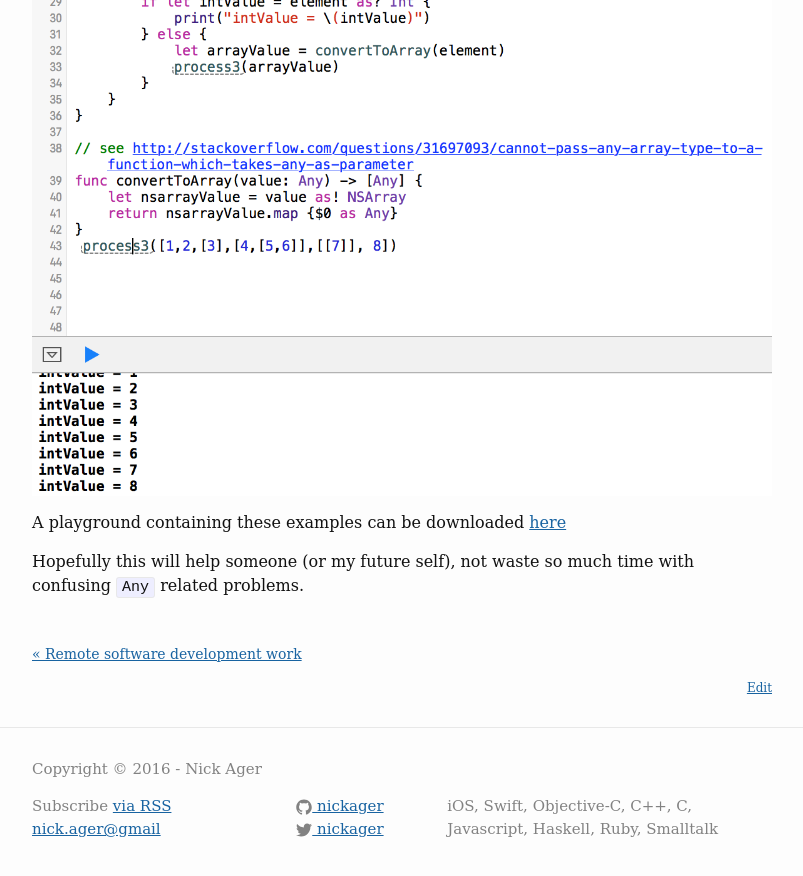
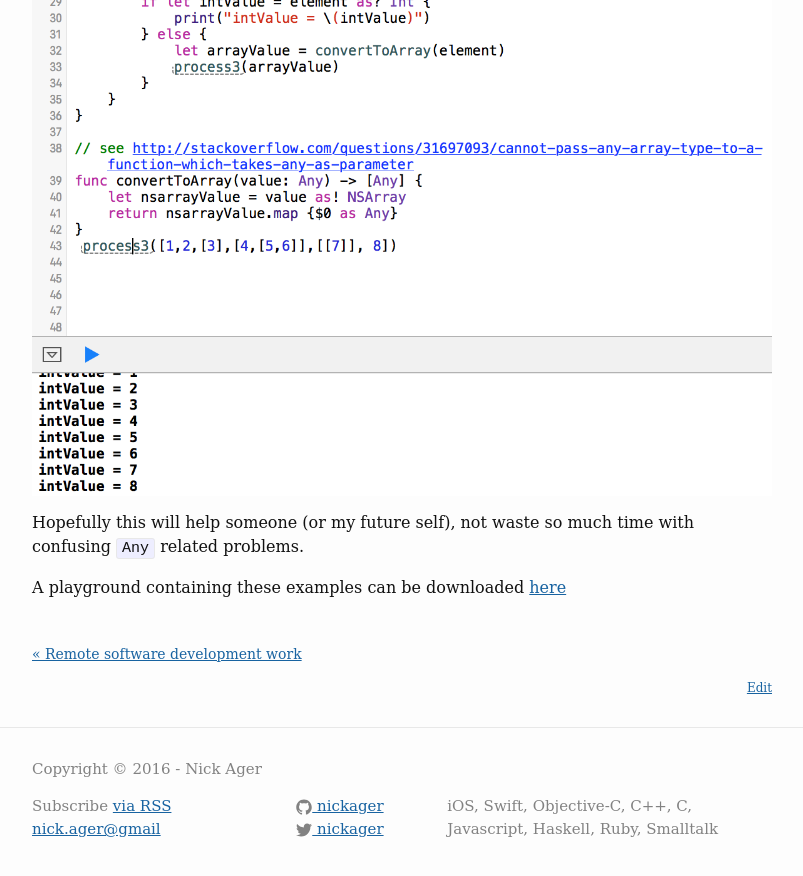
Before and after one commit to NickAger/nickager.github.io, a Jekyll site: the page built from _posts/2016-04-19-swift-any-arrays.md, in a window 1280 px wide and 900 px high, scrolled down 2215 px. Shown: the top 876 px of the window, without its empty margins (238-1041 px from the left). Built offline with Jekyll 4.4.1, drawn with Linux system fonts in a browser that asks for light colours; some web fonts are replaced; comment, search, counter and statistics services are not loaded; part of the change alters nothing that is shown; some of the changed text lies outside the part shown.

Commit message:
more tweaking

````diff
--- a/_posts/2016-04-19-swift-any-arrays.md
+++ b/_posts/2016-04-19-swift-any-arrays.md
@@ -19,7 +19,7 @@ If you Cmd-? over `let a` you discover that the inferred type in the first examp
 ```
 fatal error: array cannot be bridged from Objective-C
 ```
-The runtime is throwing up its hands and saying it doesn't know how to convert  from `[NSObject]` to `[Any]`, which makes a little more sense.
+The runtime is throwing up its hands and saying it doesn't know how to convert  from `[NSObject]` to `[Any]`.
 
 However it feels like this should be picked up by the compiler rather than produce a runtime exception, so I've filed a bug report with Apple to that effect: [rdar://25799364](http://openradar.appspot.com/radar?id=6151575726718976)
 
@@ -68,6 +68,6 @@ func convertToArray(value: Any) -> [Any] {
 The code then works:
 ![](/images/blog/2016-04-19-swift-any-arrays/any-to-any-array-2.png)
 
+Hopefully this will help someone (or my future self), not waste so much time with confusing `Any` related problems.
+
 A playground containing these examples can be downloaded [here](/files/blog/2016-04-19-swift-any-arrays/[Any].playground.zip)
-
-Hopefully this will help someone (or my future self), not waste so much time with confusing `Any` related problems.
````
